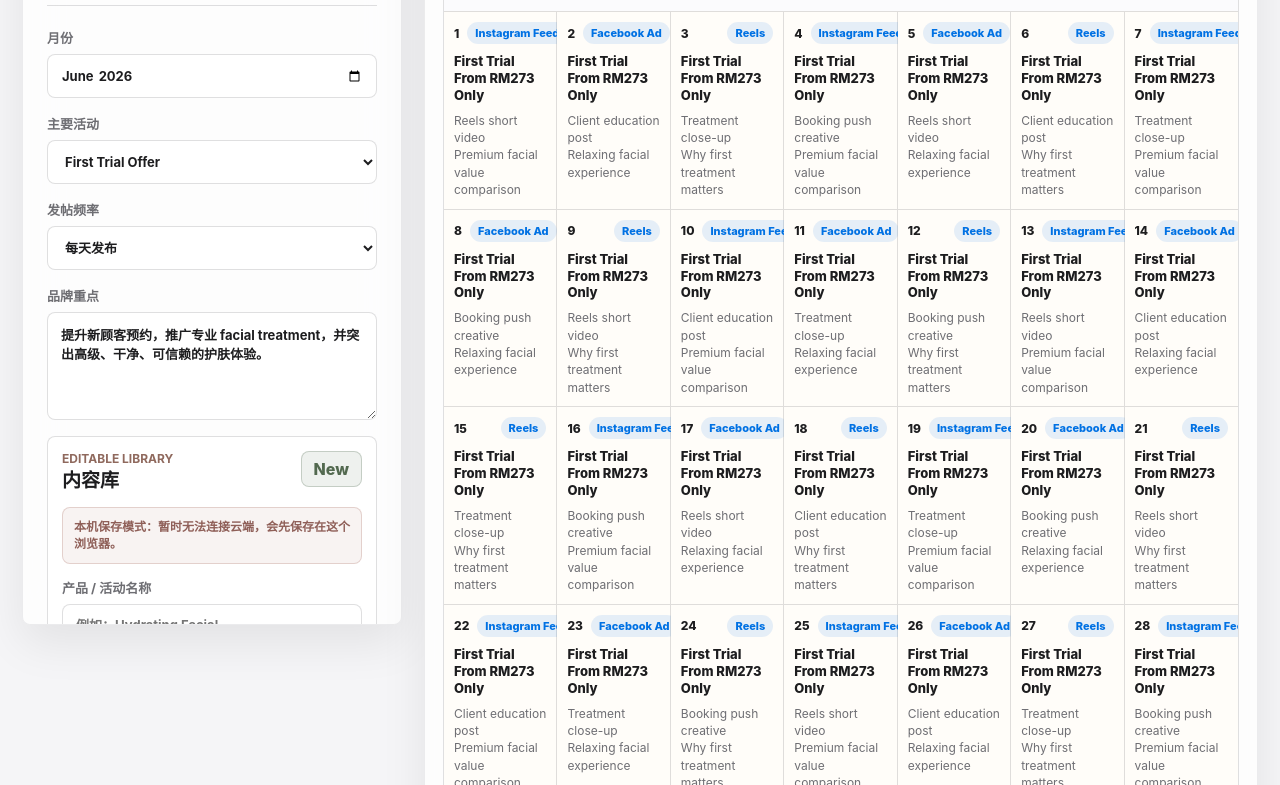
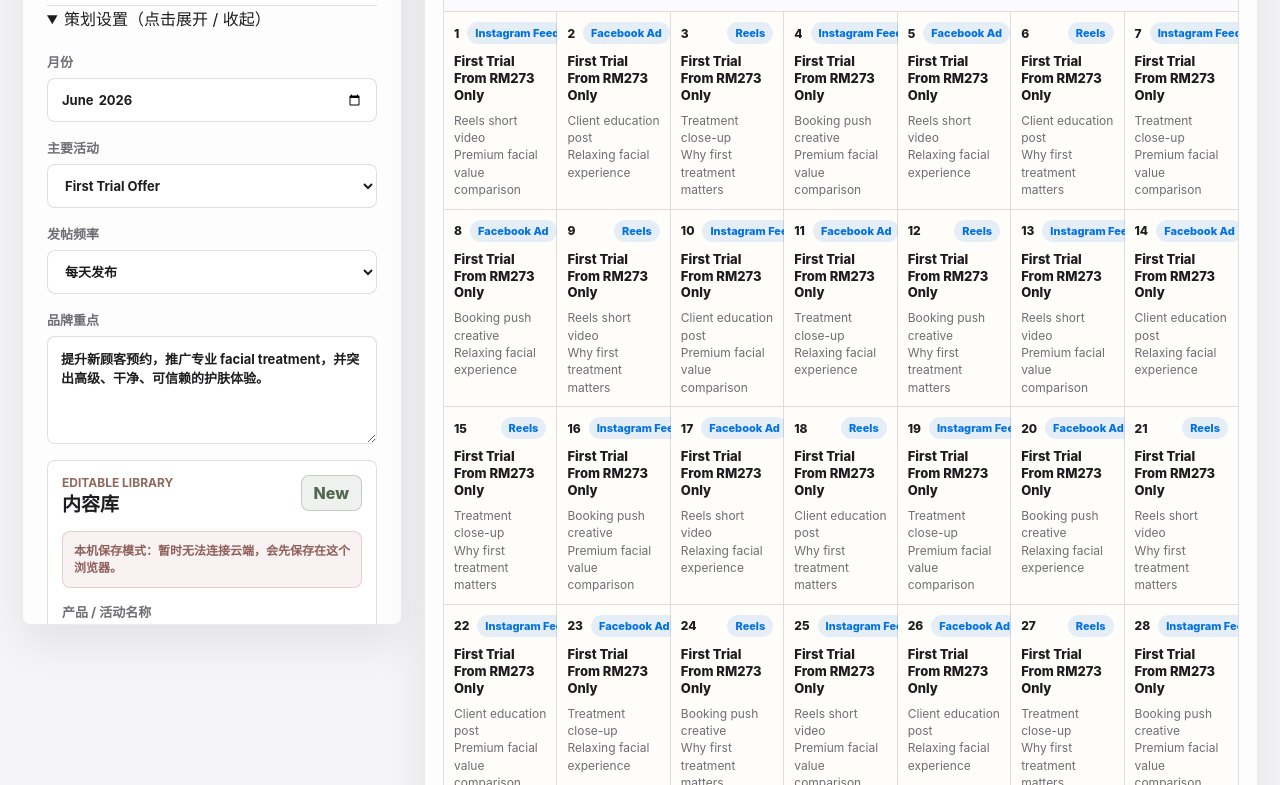
Before and after one commit to Ericsson326/sothys-content-planner, a website: page index.html in a window 1280 px wide. Shown: the part 153-938 px from the top of the page. Drawn offline with Linux system fonts and the light colour scheme; no server answers.

Commit message:
Add collapsible planner settings

```diff
--- a/index.html
+++ b/index.html
@@ -18,6 +18,8 @@
           <div class="brand-mark" aria-label="SOTHYS Paris">SOTHYS<br /><span>PARIS</span></div>
         </div>
 
+     <details open>
+  <summary>策划设置（点击展开 / 收起）</summary>
         <form class="planner-form" id="plannerForm">
           <label>
             月份
@@ -112,6 +114,7 @@
             <button class="icon-button" type="button" onclick="window.print()" title="打印">Print</button>
           </div>
         </form>
+       </details>
       </section>
 
       <section class="workspace" aria-label="生成结果">
```
